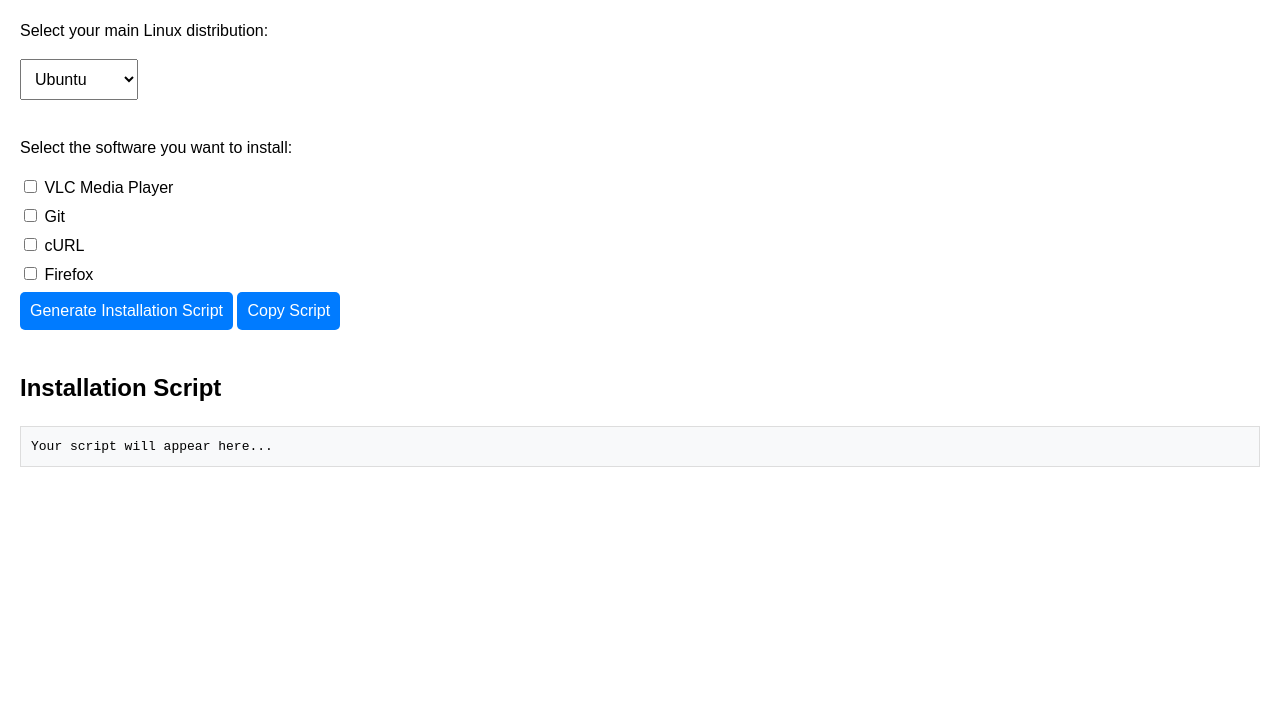
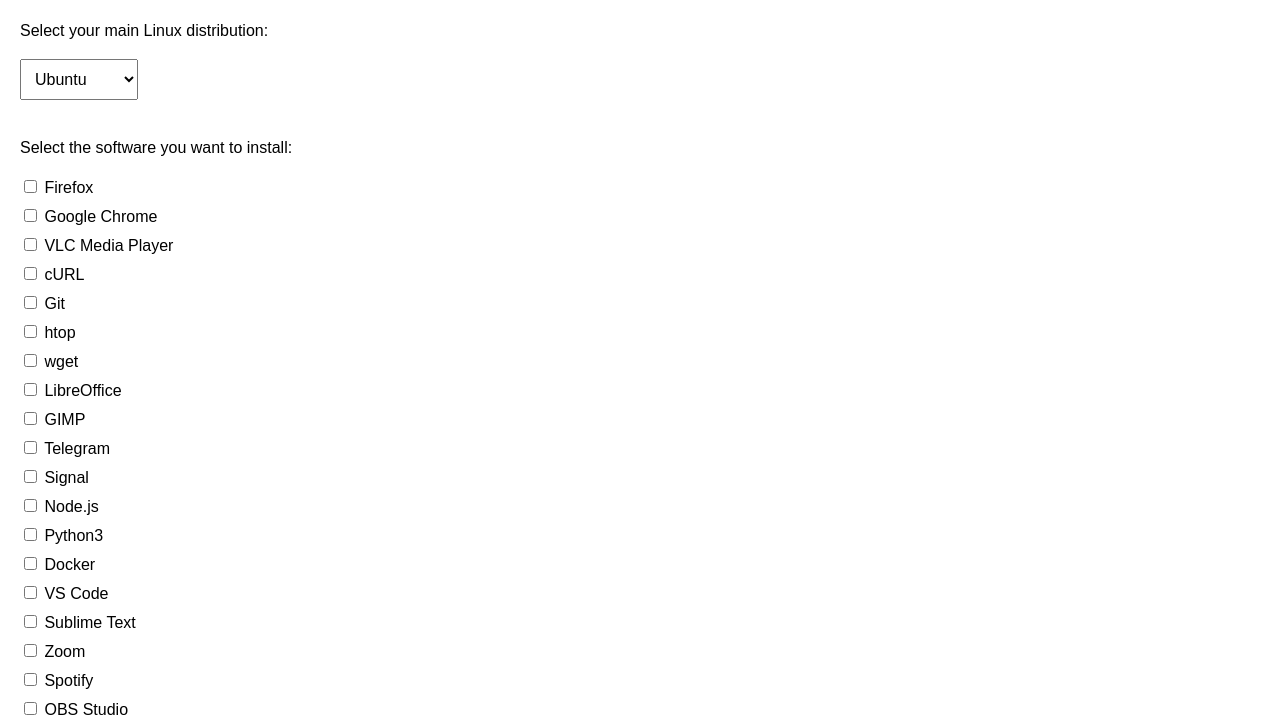
Before and after one commit to louden-preble/linenite, a plain HTML site: page index.html in a window 1280 px wide. Shown: the part 72-797 px from the top of the page. Drawn offline with Linux system fonts and the light colour scheme.

Commit message:
Update index.html

```diff
--- a/index.html
+++ b/index.html
@@ -50,10 +50,40 @@
 
     <p>Select the software you want to install:</p>
     <div class="software-list">
+        <!-- Browsers -->
+        <label><input type="checkbox" value="firefox"> Firefox</label>
+        <label><input type="checkbox" value="google-chrome-stable"> Google Chrome</label>
+
+        <!-- Media Players -->
         <label><input type="checkbox" value="vlc"> VLC Media Player</label>
+
+        <!-- Utilities -->
+        <label><input type="checkbox" value="curl"> cURL</label>
         <label><input type="checkbox" value="git"> Git</label>
-        <label><input type="checkbox" value="curl"> cURL</label>
-        <label><input type="checkbox" value="firefox"> Firefox</label>
+        <label><input type="checkbox" value="htop"> htop</label>
+        <label><input type="checkbox" value="wget"> wget</label>
+
+        <!-- Productivity -->
+        <label><input type="checkbox" value="libreoffice"> LibreOffice</label>
+        <label><input type="checkbox" value="gimp"> GIMP</label>
+
+        <!-- Messaging -->
+        <label><input type="checkbox" value="telegram-desktop"> Telegram</label>
+        <label><input type="checkbox" value="signal-desktop"> Signal</label>
+
+        <!-- Development -->
+        <label><input type="checkbox" value="nodejs"> Node.js</label>
+        <label><input type="checkbox" value="python3"> Python3</label>
+        <label><input type="checkbox" value="docker-ce"> Docker</label>
+
+        <!-- Editors -->
+        <label><input type="checkbox" value="code"> VS Code</label>
+        <label><input type="checkbox" value="sublime-text"> Sublime Text</label>
+
+        <!-- Others -->
+        <label><input type="checkbox" value="zoom"> Zoom</label>
+        <label><input type="checkbox" value="spotify-client"> Spotify</label>
+        <label><input type="checkbox" value="obs-studio"> OBS Studio</label>
     </div>
     <button onclick="generateScript()">Generate Installation Script</button>
     <button onclick="copyScript()">Copy Script</button>
```
